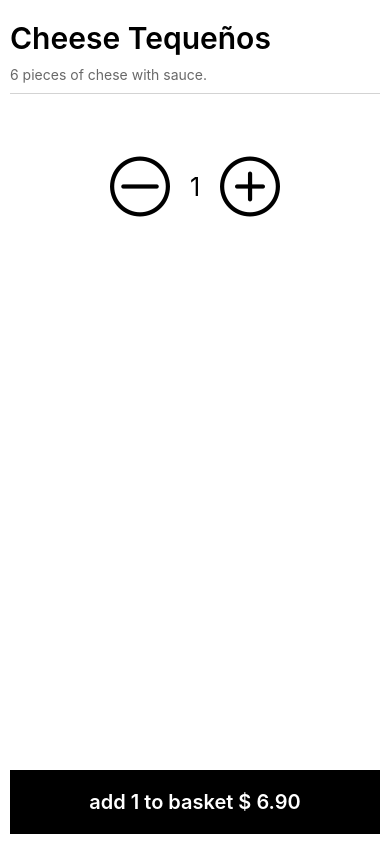
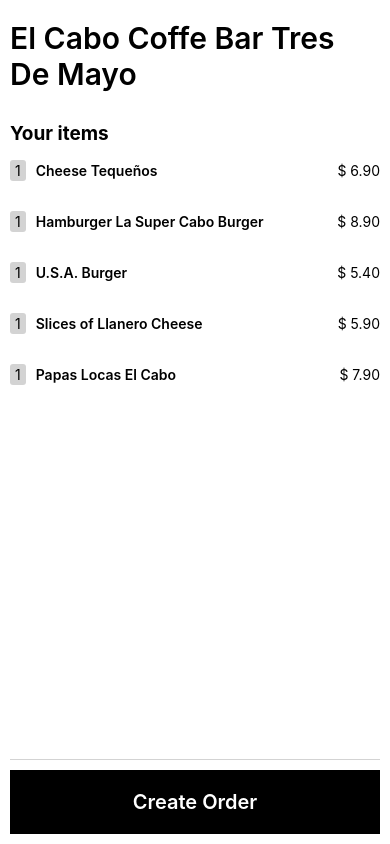
Before and after one commit to gabriel-O-C/uber_eats_clone, a React Native app: screen / in a window 390 px wide. Built offline with nearby package versions, Linux system fonts and the light colour scheme.

Commit message:
feat: basket screen

```diff
--- a/App.js
+++ b/App.js
@@ -1,12 +1,14 @@
 import { StatusBar } from 'expo-status-bar';
 import { View } from 'react-native';
-import { HomeScreen, RestaurantDetailsSCreen, DishDetailsSCreen } from './src/screens';
+import {
+  HomeScreen, RestaurantDetailsSCreen, DishDetailsSCreen, BasketScreen,
+} from './src/screens';
 
 export default function App() {
   return (
     <>
       <View style={{ flex: 1 }}>
-        <DishDetailsSCreen />
+        <BasketScreen />
       </View>
       <StatusBar style="auto" />
     </>
--- /dev/null
+++ b/src/screens/BasketScreen/components/BasketDishItem.js
@@ -0,0 +1,37 @@
+import { View, Text, StyleSheet } from 'react-native';
+import PropTypes from 'prop-types';
+
+function BasketDishItem({ name, price }) {
+  return (
+    <View style={styles.row}>
+      <View style={styles.quantityContainer}>
+        <Text>1</Text>
+      </View>
+      <Text style={{ fontWeight: '600' }}>{name}</Text>
+      <Text style={{ marginLeft: 'auto' }}>{`$ ${(price).toFixed(2)}`}</Text>
+    </View>
+  );
+}
+
+const styles = StyleSheet.create({
+  row: {
+    flexDirection: 'row',
+    alignItems: 'center',
+    marginVertical: 15,
+  },
+
+  quantityContainer: {
+    backgroundColor: 'lightgrey',
+    paddingHorizontal: 5,
+    paddingVertical: 2,
+    marginRight: 10,
+    borderRadius: 3,
+  },
+});
+
+BasketDishItem.propTypes = {
+  name: PropTypes.string.isRequired,
+  price: PropTypes.number.isRequired,
+};
+
+export default BasketDishItem;
--- /dev/null
+++ b/src/screens/BasketScreen/index.js
@@ -0,0 +1,85 @@
+import {
+  View, Text, StyleSheet, FlatList,
+} from 'react-native';
+
+import restaurants from '../../data/restaurants.json';
+import BasketDishItem from './components/BasketDishItem';
+
+const restaurant = restaurants[0];
+
+function BasketScreen() {
+  return (
+    <View style={styles.page}>
+      <Text style={styles.name}>{restaurant.name}</Text>
+      <Text style={styles.subtitle}>Your items</Text>
+      <FlatList
+        data={restaurant.dishes}
+        renderItem={({ item }) => (
+          <BasketDishItem
+            name={item.name}
+            price={item.price}
+          />
+        )}
+      />
+      <View style={styles.separator} />
+      <View style={styles.button}>
+        <Text style={styles.buttonLabel}>Create Order</Text>
+      </View>
+    </View>
+  );
+}
+
+const styles = StyleSheet.create({
+  page: {
+    flex: 1,
+    width: '100%',
+    padding: 10,
+  },
+  name: {
+    fontSize: 30,
+    fontWeight: '600',
+    marginVertical: 10,
+  },
+  description: {
+    color: '#696969',
+  },
+  separator: {
+    height: 1,
+    backgroundColor: 'lightgrey',
+    marginVertical: 10,
+  },
+  row: {
+    flexDirection: 'row',
+    alignItems: 'center',
+    marginTop: 50,
+  },
+  quantity: {
+    fontSize: 25,
+    marginHorizontal: 20,
+  },
+  button: {
+    backgroundColor: 'black',
+    marginTop: 'auto',
+    padding: 20,
+    alignItems: 'center',
+  },
+  buttonLabel: {
+    color: 'white',
+    fontWeight: '600',
+    fontSize: 20,
+  },
+  quantityContainer: {
+    backgroundColor: 'lightgrey',
+    paddingHorizontal: 5,
+    paddingVertical: 2,
+    marginRight: 10,
+    borderRadius: 3,
+  },
+  subtitle: {
+    fontWeight: 'bold',
+    marginTop: 20,
+    fontSize: 19,
+  },
+});
+
+export default BasketScreen;
--- a/src/screens/DishDetailsScreen/index.js
+++ b/src/screens/DishDetailsScreen/index.js
@@ -37,7 +37,7 @@ function DishDetailsSCreen() {
         />
       </View>
       <View style={styles.button}>
-        <Text style={styles.buttonLabel}>{`add ${quantity} to basket $ ${getTotal()}`}</Text>
+        <Text style={styles.buttonLabel}>{`add ${quantity} to basket - $ ${getTotal()}`}</Text>
       </View>
     </View>
   );
--- a/src/screens/index.js
+++ b/src/screens/index.js
@@ -1,3 +1,4 @@
 export { default as HomeScreen } from './HomeScreen';
 export { default as RestaurantDetailsSCreen } from './RestaurantDetailsScreen';
 export { default as DishDetailsSCreen } from './DishDetailsScreen';
+export { default as BasketScreen } from './BasketScreen';
```
